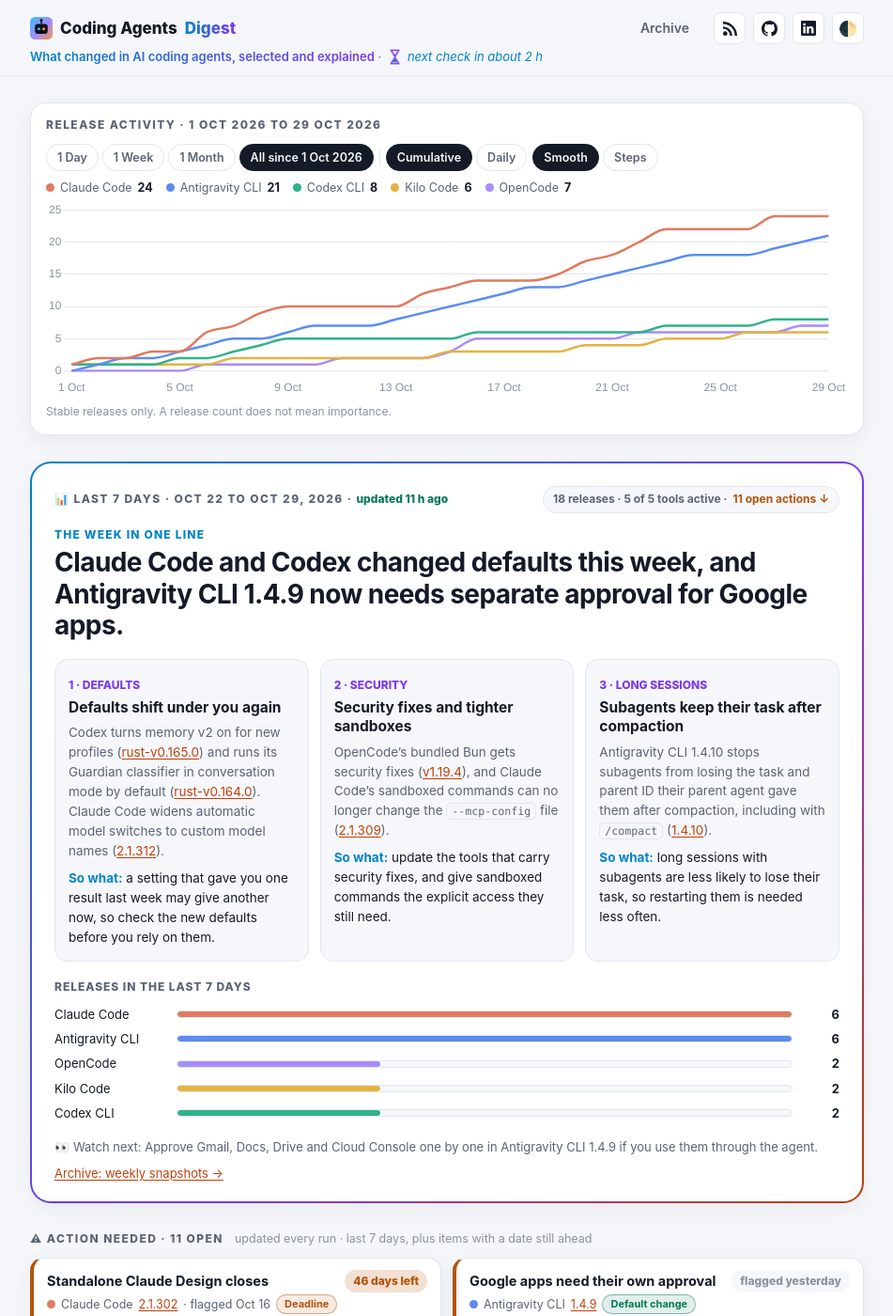
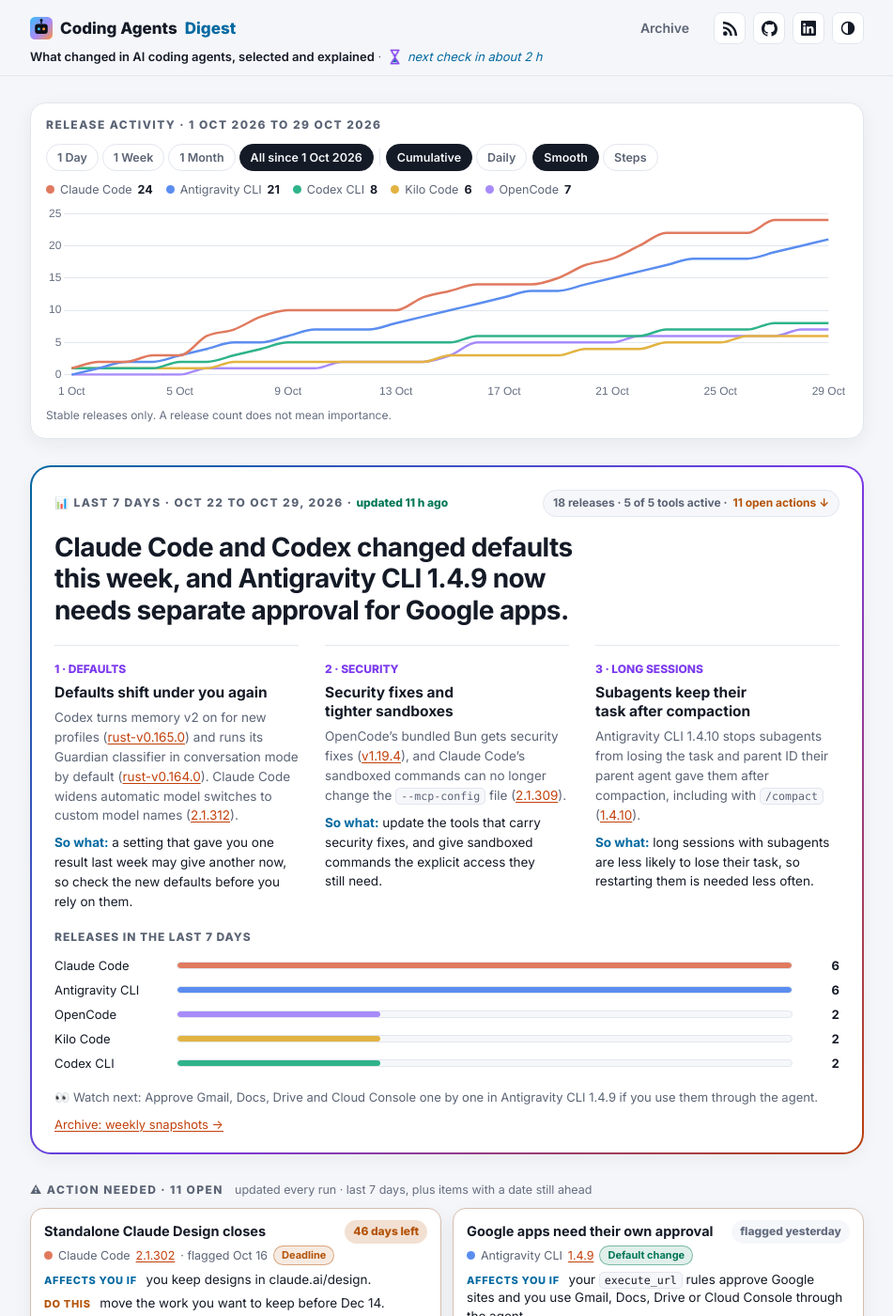
Before and after one commit to IbrahimSobh/coding-agents-digest, a Jekyll site: the page built from docs/index.html, in a window 1280 px wide and 1400 px high. Shown: the whole window at 94% size, without its empty margins (164-1115 px from the left). Built offline with Jekyll 4.4.1, drawn with Linux system fonts in a browser that asks for light colours.

Commit message:
Site: fix audit findings (contrast, keyboard, headings, font, quieter styling)
From an Impeccable audit of the home page (13/20; detector 31 findings -> 1).

- Colors: --soft gray now meets 4.5:1 in both themes; light-theme cyan
  darkened to #0369a1 (was 3.8:1). color-scheme set per theme.
- Keyboard and screen readers: tool filters, chart range buttons and chart
  legend are real buttons with aria-pressed; chart buttons keep focus after
  a redraw; theme button has an SVG icon and a "Switch to ... theme" label;
  "Release activity" and "Action needed" are h2 headings; visible focus ring.
- Font: Inter is now self-hosted (latin, variable weight, OFL license
  included) instead of named but never loaded. Balanced and pretty line
  wrapping for automated headlines and text.
- Quieter: no gradient text, no thick left border on action cards, no
  cards inside cards in the brief and timeline, no label above the headline.

Co-Authored-By: Claude Opus 5.5 <noreply@anthropic.com>

```diff
--- a/docs/_includes/board-section.html
+++ b/docs/_includes/board-section.html
@@ -1,5 +1,5 @@
 <section id="actions">
-  <div class="shd"><span class="k">⚠ Action needed · {{ board_count }} open</span><small>updated every run · last 7 days, plus items with a date still ahead</small></div>
+  <div class="shd"><h2 class="k">⚠ Action needed · {{ board_count }} open</h2><small>updated every run · last 7 days, plus items with a date still ahead</small></div>
   {% if board_count == 0 %}
   <div class="empty">✅ Nothing needs action right now <span>· checked {{ site.data.brief.updated_label }}</span></div>
   {% else %}
--- a/docs/_includes/brief.html
+++ b/docs/_includes/brief.html
@@ -16,7 +16,6 @@
 <section id="brief">
   <div class="hero"><div class="hero-in">
     <div class="hero-top"><span class="k">📊 Last 7 days · {{ b.window }} · <span class="upd" data-updated="{{ b.updated }}">updated {{ b.updated_label }}</span></span><span class="pill">{{ rel_total }} release{% if rel_total != 1 %}s{% endif %} · {{ rel_active }} of {{ tracked.size }} tools active · <a href="#actions">{{ board_count }} open action{% if board_count != 1 %}s{% endif %} ↓</a></span></div>
-    <div class="lbl">The week in one line</div>
     <h1>{{ b.headline }}</h1>
     <div class="themes">
       {% for th in b.themes %}
--- a/docs/_includes/history.html
+++ b/docs/_includes/history.html
@@ -4,14 +4,14 @@
 {% endcomment %}
 {% assign hist_tools = site.data.tools | where: "tracked", true %}
 <section id="history" class="hist card">
-  <div class="k" id="histTitle">Release activity</div>
+  <h2 class="k" id="histTitle">Release activity</h2>
   <div class="hctl">
-    <div class="hgrp" id="histRange"></div>
+    <div class="hgrp" id="histRange" role="group" aria-label="Time range"></div>
     <span class="hsep"></span>
-    <div class="hgrp" id="histMode"></div>
-    <div class="hgrp" id="histShape"></div>
+    <div class="hgrp" id="histMode" role="group" aria-label="Count"></div>
+    <div class="hgrp" id="histShape" role="group" aria-label="Line shape"></div>
   </div>
-  <div class="hlegend" id="histLegend"></div>
+  <div class="hlegend" id="histLegend" role="group" aria-label="Tools shown in the chart"></div>
   <div class="hbox"><canvas id="histChart" role="img" aria-label="Stable releases per tool over time"></canvas></div>
   <p class="hnote">Stable releases only. A release count does not mean importance.</p>
   <script type="application/json" id="histData">{"today": {{ site.time | date: "%Y-%m-%d" | jsonify }}, "tools": {{ hist_tools | jsonify }}, "releases": {{ site.data.releases | jsonify }}}</script>
--- a/docs/_layouts/default.html
+++ b/docs/_layouts/default.html
@@ -9,6 +9,7 @@
   <link rel="icon" type="image/svg+xml" href="{{ '/assets/favicon.svg' | relative_url }}">
   <link rel="icon" type="image/png" sizes="32x32" href="{{ '/assets/favicon-32.png' | relative_url }}">
   <link rel="apple-touch-icon" href="{{ '/assets/apple-touch-icon.png' | relative_url }}">
+  <link rel="preload" href="{{ '/assets/fonts/inter-latin-wght-normal.woff2' | relative_url }}" as="font" type="font/woff2" crossorigin>
   <link rel="stylesheet" href="{{ '/assets/style.css' | relative_url }}?v={{ site.time | date: '%s' }}">
   <link rel="alternate" type="application/atom+xml" title="{{ site.title }}" href="{{ '/feed.xml' | relative_url }}">
 </head>
@@ -21,8 +22,8 @@
     <a class="tbtn" href="{{ '/feed.xml' | relative_url }}" title="RSS feed" aria-label="RSS feed"><svg viewBox="0 0 16 16" width="15" height="15" fill="currentColor" aria-hidden="true"><circle cx="2.5" cy="13.5" r="2.5"/><path d="M0 5.5v2.6a7.9 7.9 0 0 1 7.9 7.9h2.6A10.5 10.5 0 0 0 0 5.5z"/><path d="M0 0v2.6A13.4 13.4 0 0 1 13.4 16H16A16 16 0 0 0 0 0z"/></svg></a>
     <a class="tbtn" href="https://github.com/IbrahimSobh/coding-agents-digest" title="Source on GitHub" aria-label="Source on GitHub"><svg viewBox="0 0 16 16" width="17" height="17" fill="currentColor" aria-hidden="true"><path d="M8 0c4.42 0 8 3.58 8 8a8.013 8.013 0 0 1-5.45 7.59c-.4.08-.55-.17-.55-.38 0-.27.01-1.13.01-2.2 0-.75-.25-1.23-.54-1.48 1.78-.2 3.65-.88 3.65-3.95 0-.88-.31-1.59-.82-2.15.08-.2.36-1.02-.08-2.12 0 0-.67-.22-2.2.82-.64-.18-1.32-.27-2-.27-.68 0-1.36.09-2 .27-1.53-1.03-2.2-.82-2.2-.82-.44 1.1-.16 1.92-.08 2.12-.51.56-.82 1.28-.82 2.15 0 3.06 1.86 3.75 3.64 3.95-.23.2-.44.55-.51 1.07-.46.21-1.61.55-2.33-.66-.15-.24-.6-.83-1.23-.82-.67.01-.27.38.01.53.34.19.73.9.82 1.13.16.45.68 1.31 2.69.94 0 .67.01 1.3.01 1.49 0 .21-.15.45-.55.38A7.995 7.995 0 0 1 0 8c0-4.42 3.58-8 8-8Z"/></svg></a>
     <a class="tbtn" href="{{ site.linkedin }}" target="_blank" rel="noopener" title="{{ site.author }} on LinkedIn" aria-label="{{ site.author }} on LinkedIn"><svg viewBox="0 0 16 16" width="16" height="16" fill="currentColor" aria-hidden="true"><path d="M0 1.15C0 .52.52 0 1.17 0h13.66C15.48 0 16 .52 16 1.15v13.7c0 .63-.52 1.15-1.17 1.15H1.17C.52 16 0 15.48 0 14.85zm4.83 12.24V6.17H2.43v7.22zM3.63 5.18c.84 0 1.36-.55 1.36-1.25-.02-.71-.52-1.25-1.34-1.25S2.3 3.22 2.3 3.93c0 .7.52 1.25 1.32 1.25zm4.9 8.21V9.36c0-.22.02-.43.08-.59.17-.43.57-.88 1.23-.88.87 0 1.22.66 1.22 1.63v3.87h2.4V9.25c0-2.22-1.18-3.25-2.76-3.25-1.27 0-1.84.7-2.16 1.19v.02h-.02l.02-.02V6.17H6.13c.03.68 0 7.22 0 7.22z"/></svg></a>
-    <button class="tbtn" id="theme" title="Light / dark">🌓</button>
-  </div><div class="wrap hsub"><span class="g tagline">{{ site.description | remove: "." }}</span><span class="ncw hidden" id="ncw" data-last="{{ site.data.brief.updated }}"> · <svg class="hg" viewBox="0 0 24 24" aria-hidden="true"><path class="hg-sand top" d="M8 5h8l-4 6z"/><path class="hg-sand bot" d="M12 14l4 6H8z"/><path class="hg-frame" d="M6 2h12M6 22h12M7 2c0 5 5 6 5 10s-5 5-5 10M17 2c0 5-5 6-5 10s5 5 5 10"/></svg><span id="nextCheck"></span></span></div></header>
+    <button type="button" class="tbtn" id="theme" title="Switch light / dark theme" aria-label="Switch to light theme"><svg viewBox="0 0 16 16" width="16" height="16" aria-hidden="true"><circle cx="8" cy="8" r="6.5" fill="none" stroke="currentColor" stroke-width="1.5"/><path d="M8 1.5a6.5 6.5 0 0 1 0 13z" fill="currentColor"/></svg></button>
+  </div><div class="wrap hsub"><span class="tagline">{{ site.description | remove: "." }}</span><span class="ncw hidden" id="ncw" data-last="{{ site.data.brief.updated }}"> · <svg class="hg" viewBox="0 0 24 24" aria-hidden="true"><path class="hg-sand top" d="M8 5h8l-4 6z"/><path class="hg-sand bot" d="M12 14l4 6H8z"/><path class="hg-frame" d="M6 2h12M6 22h12M7 2c0 5 5 6 5 10s-5 5-5 10M17 2c0 5-5 6-5 10s5 5 5 10"/></svg><span id="nextCheck"></span></span></div></header>
   <main class="wrap">
     {{ content }}
   </main>
@@ -35,7 +36,9 @@
     var root=document.documentElement, DAY=864e5;
     // Light / dark toggle, remembered per browser
     var tb=document.getElementById('theme');
-    if(tb) tb.onclick=function(){root.dataset.theme=root.dataset.theme==='light'?'dark':'light';try{localStorage.setItem('cad-theme',root.dataset.theme)}catch(e){}};
+    function tlabel(){if(tb) tb.setAttribute('aria-label','Switch to '+(root.dataset.theme==='light'?'dark':'light')+' theme')}
+    if(tb) tb.onclick=function(){root.dataset.theme=root.dataset.theme==='light'?'dark':'light';tlabel();try{localStorage.setItem('cad-theme',root.dataset.theme)}catch(e){}};
+    tlabel();
     // Header subtitle: shown at the top of the page, hidden once the reader scrolls.
     // Hide past 60px, show again only at the top: hiding shortens the header by ~20px,
     // which moves the scroll position, so a single threshold would flip back and forth.
--- a/docs/assets/history.js
+++ b/docs/assets/history.js
@@ -27,19 +27,24 @@
   var range='all', mode='cum', shape='smooth', chart;
 
   function css(n){return getComputedStyle(root).getPropertyValue(n).trim()}
+  // Controls are rebuilt on every draw, so remember which one had keyboard focus and give it back.
+  function focusKey(el){var a=document.activeElement;return el.contains(a)?a.dataset.k:null}
+  function refocus(el,k){if(k===null) return;var b=el.querySelector('[data-k="'+k+'"]');if(b) b.focus()}
   function group(id,items,cur,cb,show){
-    var el=document.getElementById(id);
+    var el=document.getElementById(id), k=focusKey(el);
     el.classList.toggle('hidden',show===false);
     el.innerHTML='';
     items.forEach(function(it){
-      var b=document.createElement('span'), on=it[1]===cur;
+      var b=document.createElement('button'), on=it[1]===cur;
+      b.type='button';
       b.className='hbtn'+(on?' on':'');
       b.textContent=it[0];
-      b.setAttribute('role','radio');b.setAttribute('aria-checked',on);b.tabIndex=0;
+      b.dataset.k=String(it[1]);
+      b.setAttribute('aria-pressed',on);
       b.onclick=function(){cb(it[1])};
-      b.onkeydown=function(e){if(e.key==='Enter'||e.key===' '){e.preventDefault();cb(it[1])}};
       el.appendChild(b);
     });
+    refocus(el,k);
   }
 
   function draw(){
@@ -52,15 +57,20 @@
     var from=N-len, ds=days.slice(from);
     document.getElementById('histTitle').textContent='Release activity · '+(len===1?fmt(ds[0],true):fmt(ds[0],true)+' to '+fmt(ds[len-1],true));
 
-    var lg=document.getElementById('histLegend');
+    var lg=document.getElementById('histLegend'), lk=focusKey(lg);
     lg.innerHTML='';
     tools.forEach(function(t){
-      var n=t.v.slice(from).reduce(function(a,b){return a+b},0), e=document.createElement('span');
+      var n=t.v.slice(from).reduce(function(a,b){return a+b},0), e=document.createElement('button');
+      e.type='button';
       e.className='hleg'+(t.on?'':' off');
-      e.innerHTML='<i class="d" style="background:'+t.color+'"></i>'+t.name+' <b>'+n+'</b>';
+      e.dataset.k=t.id;
+      e.setAttribute('aria-pressed',t.on);
+      e.title=(t.on?'Hide ':'Show ')+t.name+' in the chart';
+      e.innerHTML='<i class="d" style="background:'+t.color+'" aria-hidden="true"></i>'+t.name+' <b>'+n+'</b>';
       e.onclick=function(){t.on=!t.on;draw()};
       lg.appendChild(e);
     });
+    refocus(lg,lk);
 
     var vis=tools.filter(function(t){return t.on});
     var ink=css('--ink'), muted=css('--muted'), soft=css('--soft'), line=css('--line'), card=css('--card');
--- a/docs/assets/style.css
+++ b/docs/assets/style.css
@@ -1,20 +1,28 @@
 /* Coding Agents Digest. Dark by default; light via system setting or the toggle. */
 :root{
-  --bg:#0b0f17; --card:#141a26; --card2:#10151f; --line:#263043; --ink:#e8ecf4; --muted:#94a0b4; --soft:#6b778c;
+  --bg:#0b0f17; --card:#141a26; --card2:#10151f; --line:#263043; --ink:#e8ecf4; --muted:#94a0b4; --soft:#7f8aa0;
   --cyan:#38bdf8; --violet:#a78bfa; --amber:#fbbf24; --green:#34d399; --orange:#fb923c;
   --red:#f87171; --pink:#f472b6;
   --shadow:none;
+  color-scheme:dark;
 }
 :root[data-theme="light"]{
-  --bg:#f5f6f9; --card:#ffffff; --card2:#f6f7fa; --line:#e2e6ee; --ink:#141a26; --muted:#5b6475; --soft:#8a93a3;
-  --cyan:#0284c7; --violet:#7c3aed; --amber:#b45309; --green:#047857; --orange:#c2410c;
+  --bg:#f5f6f9; --card:#ffffff; --card2:#f6f7fa; --line:#e2e6ee; --ink:#141a26; --muted:#5b6475; --soft:#656e80;
+  --cyan:#0369a1; --violet:#7c3aed; --amber:#b45309; --green:#047857; --orange:#c2410c;
   --red:#b91c1c; --pink:#be185d;
   --shadow:0 6px 20px rgba(20,26,38,.06);
+  color-scheme:light;
 }
+@font-face{font-family:Inter;font-style:normal;font-weight:100 900;font-display:swap;src:url("fonts/inter-latin-wght-normal.woff2") format("woff2")}
 *{box-sizing:border-box;margin:0;padding:0}
 html{-webkit-text-size-adjust:100%}
 body{background:var(--bg);color:var(--ink);font:15px/1.55 Inter,system-ui,-apple-system,"Segoe UI",sans-serif}
+h1,h2,h3,.theme b,.act b{text-wrap:balance}
+p,li{text-wrap:pretty}
 a{color:var(--orange);text-underline-offset:2px}
+button{font:inherit;color:inherit}
+:focus-visible{outline:2px solid var(--cyan);outline-offset:2px;border-radius:6px}
+::selection{background:color-mix(in srgb,var(--cyan) 32%,transparent);color:var(--ink)}
 code{font:.86em ui-monospace,SFMono-Regular,Menlo,Consolas,monospace;background:var(--card2);border:1px solid var(--line);padding:1px 5px;border-radius:5px;overflow-wrap:anywhere}
 .wrap{max-width:920px;margin:0 auto;padding:0 16px}
 .hidden{display:none!important}
@@ -26,7 +34,7 @@ header.site{position:sticky;top:0;z-index:5;background:color-mix(in srgb,var(--b
 .hbar{display:flex;align-items:center;gap:16px;height:60px}
 .hsub{font-size:13px;color:var(--muted);margin-top:-10px;padding-bottom:10px;max-height:60px;overflow:hidden;transition:max-height .2s,opacity .2s,margin .2s,padding .2s}
 #nextCheck{color:var(--cyan);font-style:italic}
-.tagline{font-weight:600}
+.tagline{font-weight:600;color:var(--ink)}
 header.site.scrolled .hsub{max-height:0;opacity:0;margin-top:0;padding-bottom:0}
 /* Hourglass before "next check": sand runs down, then it turns over (4 s loop) */
 .hg{width:17px;height:17px;vertical-align:-4px;margin:0 5px 0 2px;animation:hg-flip 4s ease-in-out infinite}
@@ -40,7 +48,7 @@ header.site.scrolled .hsub{max-height:0;opacity:0;margin-top:0;padding-bottom:0}
 @media (prefers-reduced-motion:reduce){.hg,.hg-sand{animation:none}}
 .brand{font-weight:800;font-size:17px;display:flex;gap:8px;align-items:center;white-space:nowrap;color:var(--ink);text-decoration:none}
 .logo{width:24px;height:24px;flex:none;display:block}
-.g{background:linear-gradient(90deg,var(--cyan),var(--violet));-webkit-background-clip:text;background-clip:text;color:transparent}
+.g{color:var(--cyan)}
 nav{display:flex;gap:4px;margin-left:auto;overflow-x:auto}
 nav a{color:var(--muted);text-decoration:none;font-weight:600;font-size:14px;padding:6px 10px;border-radius:8px;white-space:nowrap}
 nav a.on,nav a:hover{color:var(--ink);background:var(--card)}
@@ -55,15 +63,14 @@ a.tbtn:hover{border-color:var(--muted)}
 .upd{color:var(--green);text-transform:none;letter-spacing:0}
 .pill{display:inline-flex;gap:6px;align-items:center;font-size:12px;font-weight:700;padding:4px 10px;border-radius:999px;background:var(--card2);border:1px solid var(--line);color:var(--muted)}
 .pill a{color:var(--amber);text-decoration:none}
-.lbl{font-size:12px;font-weight:800;letter-spacing:.1em;text-transform:uppercase;color:var(--cyan);margin-top:14px}
-.hero h1{font-size:28px;line-height:1.2;letter-spacing:-.02em;margin:4px 0}
-.themes{display:flex;gap:12px;margin-top:18px}
+.hero h1{font-size:28px;line-height:1.2;letter-spacing:-.02em;margin:16px 0 4px}
+.themes{display:flex;gap:28px;margin-top:20px}
 /* 1 to 3 themes share the width; a single theme puts "So what" beside the facts */
 .themes .theme{flex:1 1 0;min-width:0}
 .theme:only-child{display:grid;grid-template-columns:3fr 2fr;column-gap:28px;align-items:start}
 .theme:only-child .n,.theme:only-child b{grid-column:1/-1}
 .theme:only-child .so{margin-top:0;border-left:1px solid var(--line);padding-left:20px}
-.theme{background:var(--card2);border:1px solid var(--line);border-radius:14px;padding:14px}
+.theme{border-top:1px solid var(--line);padding-top:12px}
 .theme .n{font-size:12px;font-weight:800;color:var(--violet);text-transform:uppercase}
 .theme b{display:block;font-size:15.5px;margin:4px 0 6px;line-height:1.3}
 .theme .f{font-size:13.5px;color:var(--muted)}
@@ -74,7 +81,7 @@ a.tbtn:hover{border-color:var(--muted)}
 .srow{display:grid;grid-template-columns:120px 1fr 40px;gap:10px;align-items:center;font-size:13px}
 .bar{height:8px;border-radius:99px;background:var(--card2);overflow:hidden;border:1px solid var(--line)}
 .bar i{display:block;height:100%;border-radius:99px}
-.srow .w{font-weight:700;text-align:right}
+.srow .w{font-weight:700;text-align:right;font-variant-numeric:tabular-nums}
 .hero-foot{display:flex;justify-content:space-between;margin-top:16px;font-size:13px;color:var(--muted);flex-wrap:wrap;gap:8px}
 
 /* Release history chart */
@@ -86,7 +93,7 @@ a.tbtn:hover{border-color:var(--muted)}
 .hbtn:hover{color:var(--ink)}
 .hbtn.on{background:var(--ink);border-color:var(--ink);color:var(--bg)}
 .hlegend{display:flex;flex-wrap:wrap;gap:6px 14px;font-size:12.5px;color:var(--muted);margin-bottom:4px;min-height:19px}
-.hleg{display:inline-flex;align-items:center;gap:6px;cursor:pointer;user-select:none}
+.hleg{display:inline-flex;align-items:center;gap:6px;cursor:pointer;user-select:none;background:none;border:0;padding:2px 0;font-size:inherit;color:inherit}
 .hleg b{color:var(--ink)}
 .hleg.off{opacity:.4}
 .hbox{position:relative;height:210px}
@@ -96,7 +103,7 @@ a.tbtn:hover{border-color:var(--muted)}
 .shd{display:flex;align-items:baseline;gap:12px;flex-wrap:wrap}
 .shd small{font-size:12.5px;color:var(--soft)}
 .actions{display:grid;grid-template-columns:repeat(auto-fill,minmax(400px,1fr));gap:12px;margin-top:10px}
-.act{background:var(--card);border:1px solid var(--line);border-left:4px solid var(--amber);border-radius:14px;padding:12px 14px;box-shadow:var(--shadow)}
+.act{background:var(--card);border:1px solid color-mix(in srgb,var(--amber) 28%,var(--line));border-radius:14px;padding:12px 14px;box-shadow:var(--shadow)}
 .act .top{display:flex;justify-content:space-between;gap:8px;align-items:center}
 .act b{font-size:14.5px;line-height:1.3}
 .act .src{font-size:12.5px;color:var(--muted);margin-top:2px;display:flex;align-items:center;gap:6px;flex-wrap:wrap}
@@ -135,11 +142,11 @@ a.tbtn:hover{border-color:var(--muted)}
 .rh{display:flex;align-items:baseline;gap:10px;flex-wrap:wrap}
 .rh .t{font-weight:800;font-size:15px;color:var(--ink);text-decoration:none}
 .rh .m{font-size:13px;color:var(--muted)}
-.tool{margin-top:10px;border:1px solid var(--line);border-radius:12px;overflow:hidden}
-.tool .h{display:flex;align-items:center;gap:8px;padding:7px 12px;font-weight:700;font-size:13.5px;background:var(--card2);border-bottom:1px solid var(--line)}
-.tool ul{padding:8px 14px 10px 30px;font-size:14px}
+.tool{margin-top:12px;padding-top:10px;border-top:1px solid var(--line)}
+.tool .h{display:flex;align-items:center;gap:8px;font-weight:700;font-size:13.5px}
+.tool ul{padding:4px 0 0 20px;font-size:14px}
 .tool li{margin:4px 0}
-.tool p{padding:8px 14px;font-size:14px}
+.tool p{padding:4px 0 0;font-size:14px}
 .qrows{display:flex;flex-wrap:wrap;gap:6px;margin-top:10px}
 .q{font-size:12.5px;color:var(--soft);border:1px dashed var(--line);border-radius:999px;padding:3px 10px}
 .quiet{position:relative;font-size:13px;color:var(--soft);margin:-2px 0 14px;padding:6px 0}
@@ -149,7 +156,7 @@ a.tbtn:hover{border-color:var(--muted)}
 .sum .t{font-weight:800}
 .sum .m{color:var(--muted);font-size:13.5px}
 .dots{display:flex;gap:4px}
-.cnt{margin-left:auto;font-size:13px;color:var(--muted)}
+.cnt{margin-left:auto;font-size:13px;color:var(--muted);font-variant-numeric:tabular-nums}
 .warnc{color:var(--amber)}
 .chev{color:var(--soft);transition:transform .15s}
 details[open]>summary .chev{transform:rotate(90deg)}
--- a/docs/index.html
+++ b/docs/index.html
@@ -14,10 +14,10 @@ layout: default
     <div class="dicon">📰</div>
     <div><h2>Daily updates</h2><p>The details: every check, newest first. Each item links its source. Hover a time to see your local time.</p></div>
   </div>
-  <div class="filters" id="filters">
-    <span class="chip on" data-f="all">All tools</span>
+  <div class="filters" id="filters" role="group" aria-label="Show updates for">
+    <button type="button" class="chip on" data-f="all" aria-pressed="true">All tools</button>
     {% assign tracked = site.data.tools | where: "tracked", true %}
-    {% for t in tracked %}<span class="chip" data-f="{{ t.id }}"><i class="d" style="background:{{ t.color }}"></i>{{ t.name }}</span>{% endfor %}
+    {% for t in tracked %}<button type="button" class="chip" data-f="{{ t.id }}" aria-pressed="false"><i class="d" style="background:{{ t.color }}" aria-hidden="true"></i>{{ t.name }}</button>{% endfor %}
   </div>
   <div class="tl">
     {% assign entries = site.pages | where_exp: "p", "p.path contains 'digests/'" | sort: "path" | reverse %}
```
Also changed, not shown: other parts of docs/_layouts/default.html (+1 -1 lines), docs/assets/fonts/OFL.txt (added, +93 -0 lines), docs/assets/fonts/inter-latin-wght-normal.woff2 (added).
